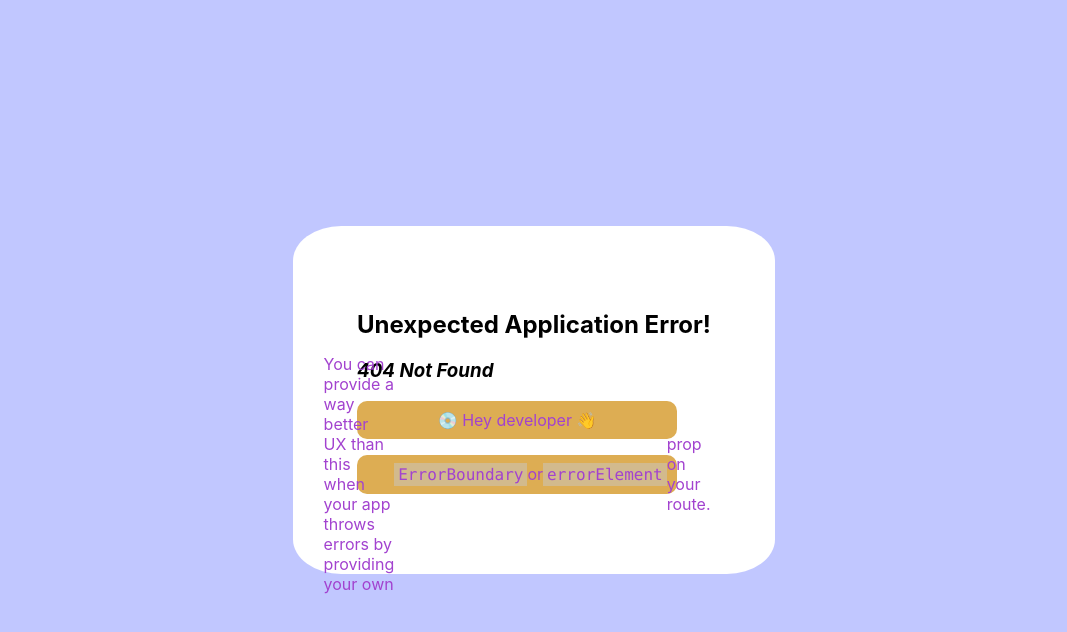
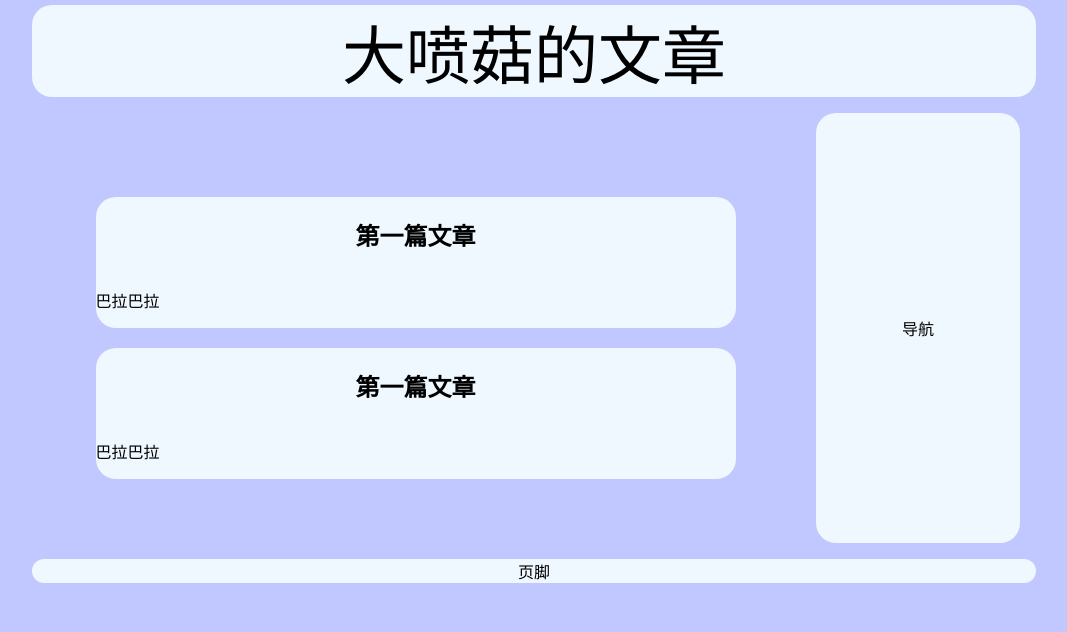
Before and after one commit to nitai2023/react_first_test, a React (Create React App) app: page /message in a window 1280 px wide. Before the commit this address had no page. Shown: the top 632 px of the page, without its empty margins (106-1173 px from the left). Built offline with nearby package versions, Linux system fonts and the light colour scheme.

Commit message:
feat:新增massage组件，优化了一下样式

```diff
--- a/src/App.css
+++ b/src/App.css
@@ -25,7 +25,8 @@
   color: white;
 }
 body{
-  height: 100vh;
+  height: auto;
+  width: 100vw;
   display: flex;
   justify-content: center;
   align-items: center;
@@ -33,7 +34,7 @@ body{
 .App-link {
   color: #b95eee;
 }
-p{
+#App_p{
   color: rgb(162, 66, 207);
   width: 25vw;
   background-color:rgb(221, 173, 83);
@@ -44,12 +45,12 @@ p{
   justify-content: center;
   align-items: center;
 }
-p:hover{
+#App_p:hover{
   background-color: rgb(55, 245, 48);
   width: 30vw;
   height: 4vw;
 }
-@keyframes App-logo-spin {
+/* @keyframes App-logo-spin {
   0% {
     width: 20vw;
     height: 20vw;
@@ -58,8 +59,13 @@ p:hover{
     width: 25vw;
     height: 25vw;
   }
-}
-#root{
+} */
+/* #root{
+  background-color: white;
+  border-radius: 10%;
+  padding: 5vw;
+} */
+.App{
   background-color: white;
   border-radius: 10%;
   padding: 5vw;
@@ -88,7 +94,7 @@ p:hover{
   position: absolute;
   left: 0;
   top: 0;
-  animation: App-logo-spin infinite 10s linear;
+  /* animation: App-logo-spin infinite 10s linear; */
 }
  img{
   width: 10vw;
--- a/src/App.js
+++ b/src/App.js
@@ -7,7 +7,7 @@ function App() {
       <header className="App-header">
         <img src={sun} alt="sun" id="sun"></img>
         <div id="BigMushroom"><img src={BigMushroom} alt="BigMushroom" id="BigMushroom_img"></img> </div>
-        <p>
+        <p id="App_p">
           大喷菇的blog
         </p>
         <a
@@ -19,16 +19,10 @@ function App() {
           github
         </a>
         <div id="routes">
-          <a href={`/contacts/1`}><div className="route">文章</div></a>
+          <a href={`/message`}><div className="route">文章</div></a>
           <a href={`/contacts/2`}><div className="route">组件</div></a>
           <a href={`/contacts/3`}><div className="route">活动</div></a>
         </div>
-
-        {/* <Link to="/Example">example组件</Link>
-        <Routes>
-          <Route to="/Example" component={Example}></Route>
-        </Routes> */}
-
       </header>
     </div>
   );
--- a/src/index.css
+++ b/src/index.css
@@ -20,4 +20,7 @@ li{
 }
 body{
   background-color: #c1c7ff;
+  display: flex;
+  justify-content: center;
+  align-items: center;
 }
--- a/src/index.js
+++ b/src/index.js
@@ -7,15 +7,15 @@ import {
 } from "react-router-dom";
 import "./index.css";
 import { App } from "./App";
-import Contact from "./routes/contact";
+import Message from "./routes/message";
 const router = createBrowserRouter([
   {
     path: "/",
     element:<App></App>,
   },
   {
-    path: "contacts/:contactId",
-    element: <Contact />
+    path:"message",
+    element:<Message />
   }
 ]);
 
--- a/src/routes/contact.js
+++ /dev/null
@@ -1,87 +0,0 @@
-import { Form } from "react-router-dom";
-
-export default function Contact() {
-  const contact = {
-    first: "Your",
-    last: "Name",
-    avatar: "https://placekitten.com/g/200/200",
-    twitter: "your_handle",
-    notes: "Some notes",
-    favorite: true,
-  };
-
-  return (
-    <div id="contact">
-      <div>
-        <img
-          key={contact.avatar}
-          src={contact.avatar || null}
-          alt="图片"
-        />
-      </div>
-
-      <div>
-        <h1>
-          {contact.first || contact.last ? (
-            <>
-              {contact.first} {contact.last}
-            </>
-          ) : (
-            <i>No Name</i>
-          )}{" "}
-          <Favorite contact={contact} />
-        </h1>
-
-        {contact.twitter && (
-          <p>
-            <a
-              target="_blank"
-              href={`https://twitter.com/${contact.twitter}`}
-            >
-              {contact.twitter}
-            </a>
-          </p>
-        )}
-
-        {contact.notes && <p>{contact.notes}</p>}
-
-        <div>
-          <Form action="edit">
-            <button type="submit">Edit</button>
-          </Form>
-          <Form
-            method="post"
-            action="destroy"
-            onSubmit={(event) => {
-
-                event.preventDefault();
-
-            }}
-          >
-            <button type="submit">Delete</button>
-          </Form>
-        </div>
-      </div>
-    </div>
-  );
-}
-
-function Favorite({ contact }) {
-  // yes, this is a `let` for later
-  let favorite = contact.favorite;
-  return (
-    <Form method="post">
-      <button
-        name="favorite"
-        value={favorite ? "false" : "true"}
-        aria-label={
-          favorite
-            ? "Remove from favorites"
-            : "Add to favorites"
-        }
-      >
-        {favorite ? "★" : "☆"}
-      </button>
-    </Form>
-  );
-}
--- /dev/null
+++ b/src/routes/message.css
@@ -0,0 +1,53 @@
+.container {
+    display: grid;
+    width: 80vw;
+    grid-template-columns:   75% 20%;
+    grid-gap: 1em;
+    justify-content: center;
+    align-items: center;
+  }
+  header, footer {
+    grid-column: 1 / 4;
+  }
+  /* header,
+  aside,
+  article,
+  footer {
+    background: #eaeaea;
+    display: grid;
+    place-content: center;
+    height: 17vh;
+  } */
+  header,article,aside,footer{
+    position: relative;
+    top: 5px;
+    width: auto;
+    height: auto;
+    display: flex;
+    justify-content: center;
+    align-items: center;
+    border-radius: 20px;
+  }
+  header,aside,footer{
+    background-color: aliceblue;
+  }
+  header{
+    font-size: 5vw;
+
+  }
+  article{
+    padding: 5vw;
+    flex-direction: column;
+  }
+  article>*{
+    margin: 20px;
+  }
+  aside{
+    height: 100%;
+  }
+  @media all and (max-width: 700px) {
+    aside,
+    article {
+      grid-column: 1 / 4;
+    }
+  }
--- /dev/null
+++ b/src/routes/message.js
@@ -0,0 +1,22 @@
+import "./message.css"
+import { Passage1 } from "./passages/passage1"
+export default function Message(){
+    return (
+        <div class="container">
+        <header>
+          大喷菇的文章
+        </header>
+        <article>
+        <Passage1></Passage1>
+        <Passage1></Passage1>
+        </article>
+        <aside>
+          导航
+        </aside>
+
+        <footer>
+          页脚
+        </footer>
+      </div>
+    )
+}
--- /dev/null
+++ b/src/routes/passages/passage.css
@@ -0,0 +1,11 @@
+
+#passage{
+    margin: 0;
+    width: 100%;
+    background-color: aliceblue;
+    display: flex;
+    justify-content: center;
+    border-radius: 20px;
+    flex-direction: column;
+    margin-top: 20px;
+}
--- /dev/null
+++ b/src/routes/passages/passage1.js
@@ -0,0 +1,11 @@
+import './passage.css'
+function Passage1(){
+    return(
+        <div id="passage">
+            <h1>第一篇文章</h1>
+            <p>巴拉巴拉</p>
+        </div>
+
+    )
+}
+export {Passage1};
```
Also changed, not shown: src/routes/root.js (deleted, +0 -40 lines).
